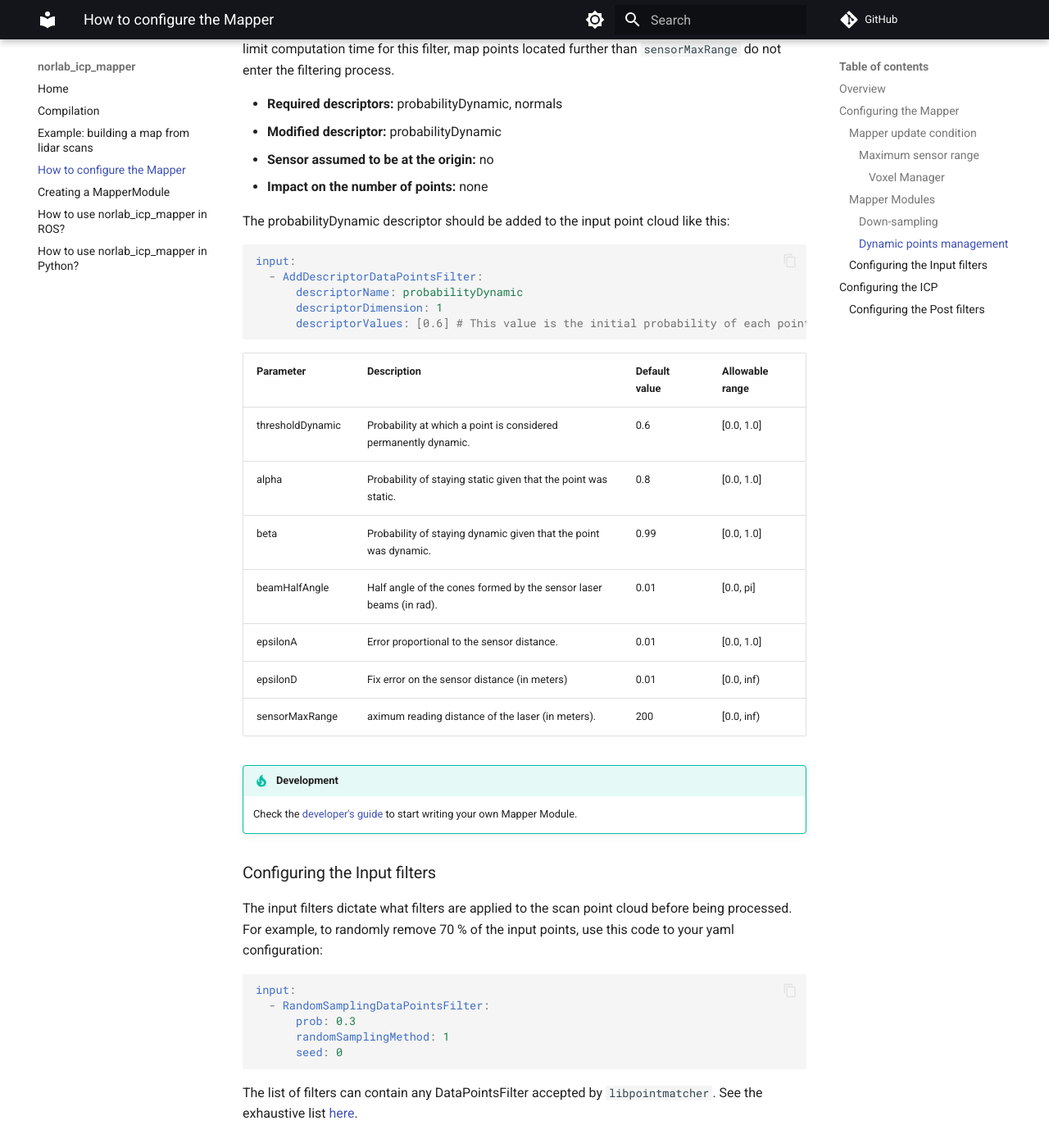
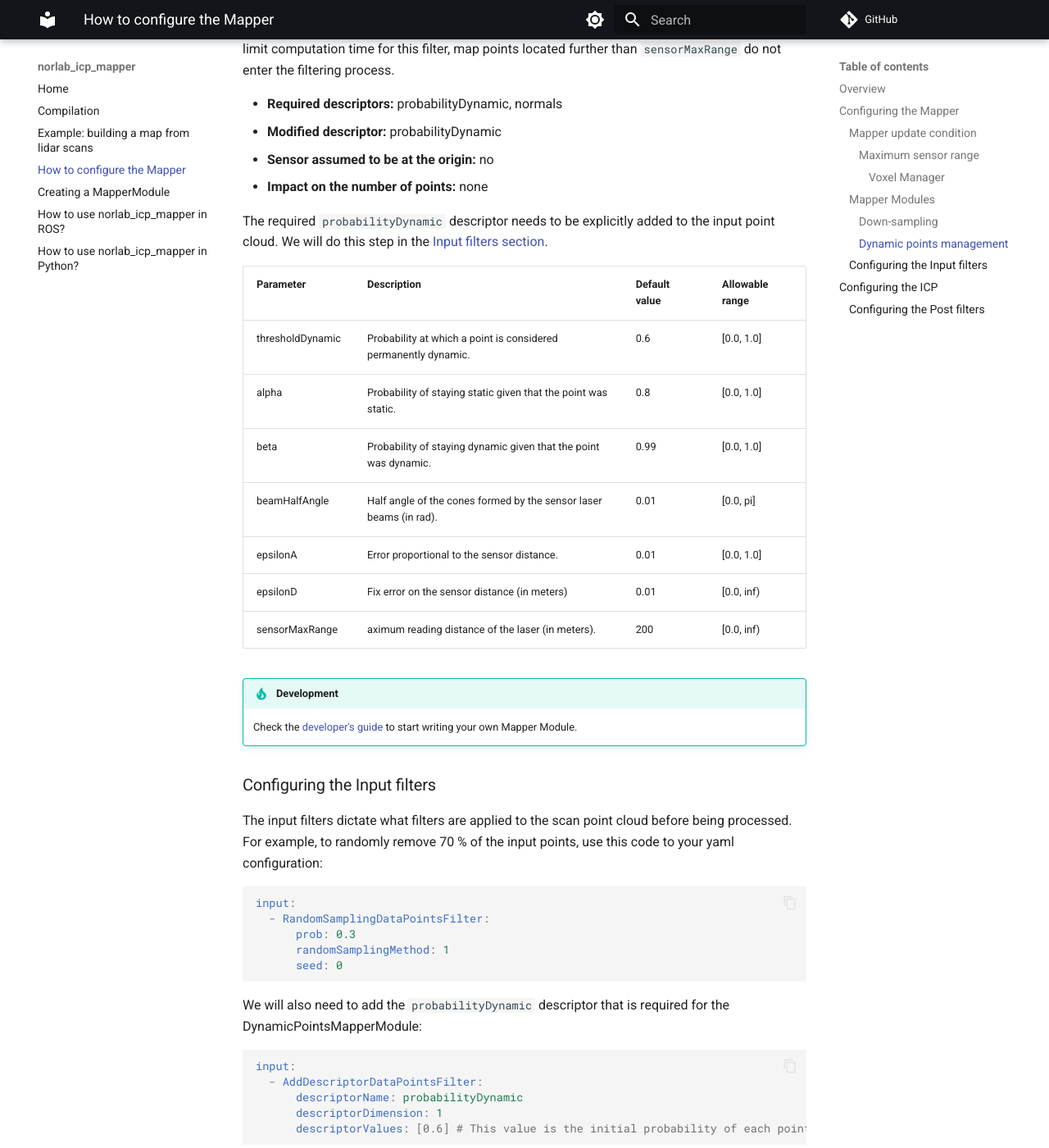
Before and after one commit to norlab-ulaval/norlab_icp_mapper, an MkDocs documentation site: the page built from docs/MapperConfiguration.md, in a window 1280 px wide and 1400 px high, scrolled down 3341 px. Shown: the whole window at 82% size. Built offline with MkDocs 1.6.1 and Material for MkDocs 9.7.7, drawn with Linux system fonts in a browser that asks for light colours; comment, search, counter and statistics services are not loaded.

Commit message:
Update example config and documentation

````diff
--- a/docs/MapperConfiguration.md
+++ b/docs/MapperConfiguration.md
@@ -127,14 +127,8 @@ To limit computation time for this filter, map points located further than `sens
 - **Sensor assumed to be at the origin:** no
 - **Impact on the number of points:** none
 
-The probabilityDynamic descriptor should be added to the input point cloud like this:
-```yaml
-input:
-  - AddDescriptorDataPointsFilter:
-      descriptorName: probabilityDynamic
-      descriptorDimension: 1
-      descriptorValues: [0.6] # This value is the initial probability of each point being dynamic
-```
+The required `probabilityDynamic` descriptor needs to be explicitly added to the input point cloud.
+We will do this step in the [Input filters section](#configuring-the-input-filters).
 
 | Parameter        | Description                                                        | Default value | Allowable range |
 |------------------|:-------------------------------------------------------------------|:--------------|:----------------|
@@ -159,6 +153,15 @@ input:
       prob: 0.3
       randomSamplingMethod: 1
       seed: 0
+```
+
+We will also need to add the `probabilityDynamic` descriptor that is required for the DynamicPointsMapperModule:
+```yaml
+input:
+  - AddDescriptorDataPointsFilter:
+      descriptorName: probabilityDynamic
+      descriptorDimension: 1
+      descriptorValues: [0.6] # This value is the initial probability of each point being dynamic
 ```
 
 The list of filters can contain any DataPointsFilter accepted by `libpointmatcher`.
````
Also changed, not shown: 1 other file.
